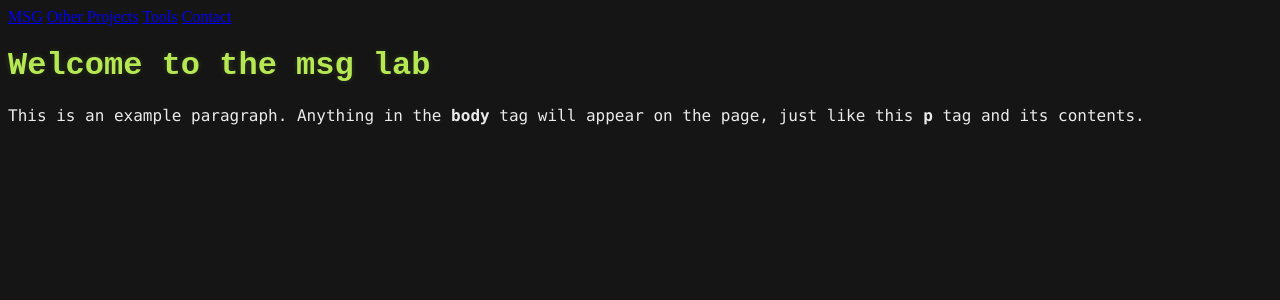
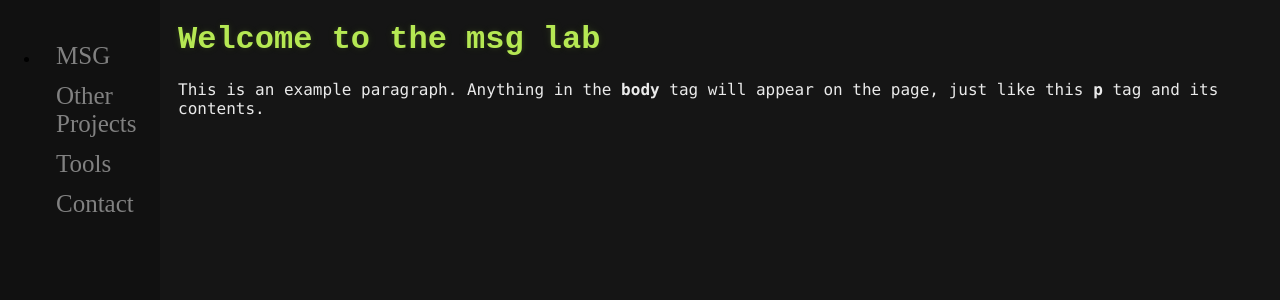
Before and after one commit to msglab/msglab, a Jekyll site: the page index.html, which Jekyll copies as it is, in a window 1280 px wide. Shown: the top 300 px of the page. Built offline with Jekyll 4.4.1, drawn with Linux system fonts in a browser that asks for light colours.

Commit message:
add elements to sidebar

```diff
--- a/assets/css/style.css
+++ b/assets/css/style.css
@@ -10,3 +10,42 @@ body {
     font-family: Monaco, "Bitstream Vera Sans Mono", "Lucida Console", Terminal, monospace;
     color: #eaeaea;
   }
+
+   /* The sidebar menu */
+.sidenav {
+    height: 100%; /* Full-height: remove this if you want "auto" height */
+    width: 160px; /* Set the width of the sidebar */
+    position: fixed; /* Fixed Sidebar (stay in place on scroll) */
+    z-index: 1; /* Stay on top */
+    top: 0; /* Stay at the top */
+    left: 0;
+    background-color: #111; /* Black */
+    overflow-x: hidden; /* Disable horizontal scroll */
+    padding-top: 20px;
+  }
+
+  /* The navigation menu links */
+  .sidenav a {
+    padding: 6px 8px 6px 16px;
+    text-decoration: none;
+    font-size: 25px;
+    color: #818181;
+    display: block;
+  }
+
+  /* When you mouse over the navigation links, change their color */
+  .sidenav a:hover {
+    color: #f1f1f1;
+  }
+
+  /* Style page content */
+  .main {
+    margin-left: 160px; /* Same as the width of the sidebar */
+    padding: 0px 10px;
+  }
+
+  /* On smaller screens, where height is less than 450px, change the style of the sidebar (less padding and a smaller font size) */
+  @media screen and (max-height: 450px) {
+    .sidenav {padding-top: 15px;}
+    .sidenav a {font-size: 18px;}
+  }
--- a/index.html
+++ b/index.html
@@ -8,10 +8,12 @@
 <html>
   <!-- Side navigation -->
   <div class="sidenav">
-    <a href="#">MSG</a>
-    <a href="#">Other Projects</a>
-    <a href="#">Tools</a>
-    <a href="#">Contact</a>
+    <ul>
+      <li><a href="msg.html">MSG</a></li>
+      <a href="#">Other Projects</a>
+      <a href="#">Tools</a>
+      <a href="#">Contact</a>
+    </ul>
   </div>
 
   <!-- Page content -->
```
